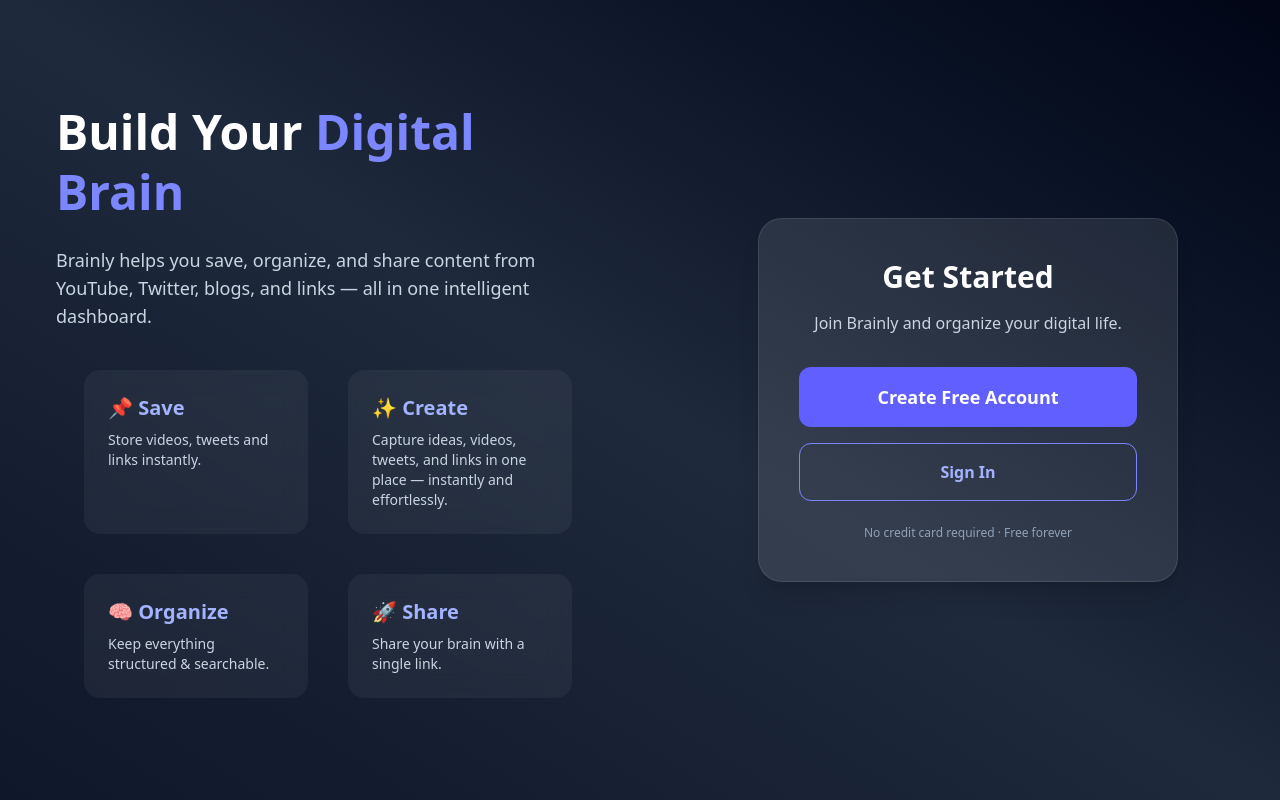
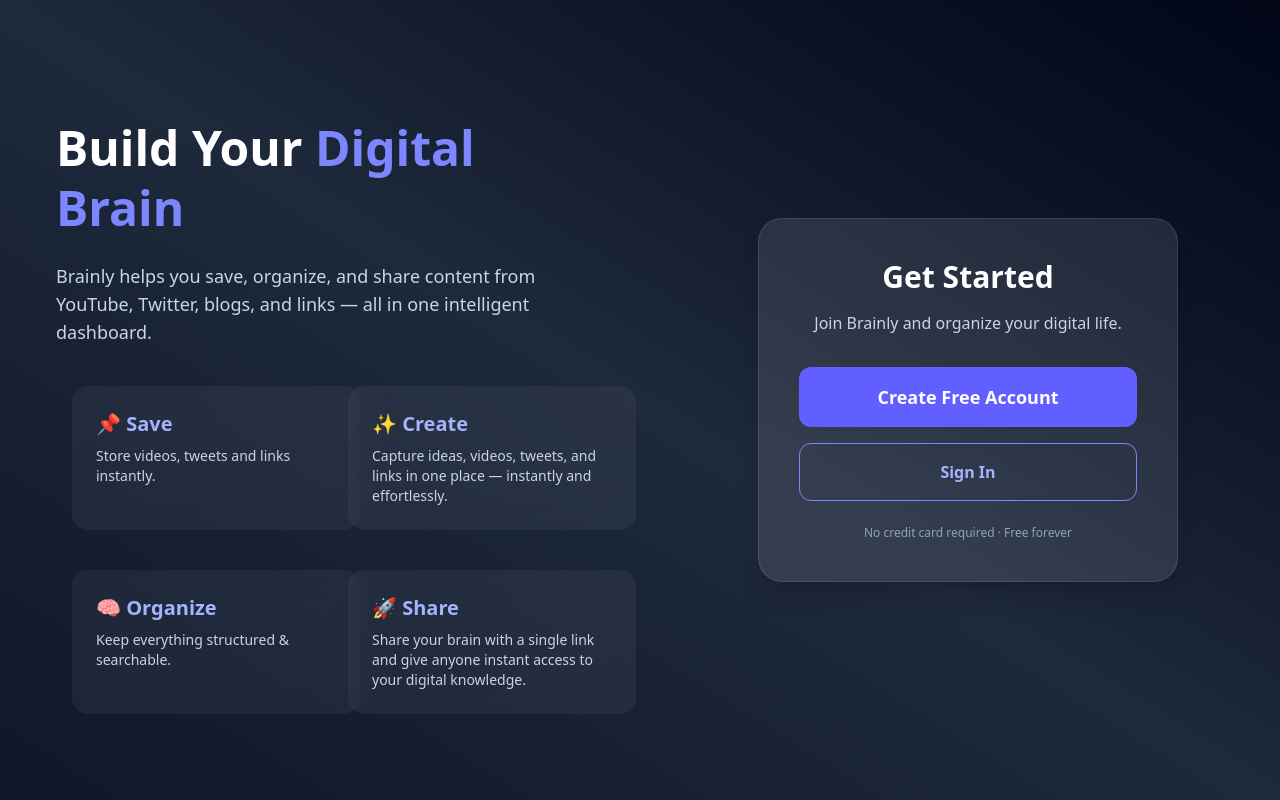
Before and after one commit to krishnagupta110094/brainly-frontend, a React (Vite) app: page / in a window 1280 px wide. Built offline with nearby package versions, Linux system fonts and the light colour scheme.

Commit message:
update home ui

```diff
--- a/src/pages/Home.tsx
+++ b/src/pages/Home.tsx
@@ -6,7 +6,7 @@
   return (
     <div className="min-h-screen  flex flex-col lg:flex-row bg-gradient-to-tr from-[#0f172a] via-[#1e293b] to-[#020617] text-white">
       {/* LEFT SECTION */}
-      <div className="flex-1 flex flex-col justify-center px-6 md:px-10 lg:px-14">
+      <div className="flex-1 flex flex-col justify-center px-6 md:px-10 lg:px-14 mt-8">
         <h1 className="text-4xl md:text-5xl font-extrabold leading-tight">
           Build Your <span className="text-indigo-400">Digital Brain</span>
         </h1>
@@ -16,14 +16,14 @@
           Twitter, blogs, and links — all in one intelligent dashboard.
         </p>
 
-        <div className="mt-10 grid grid-cols-1 px-4 md:grid-cols-2  gap-10 mx-auto max-w-3xl">
-          <div className="backdrop-blur-md bg-white/5 p-6 rounded-2xl w-56">
+        <div className="mt-10 grid grid-cols-1 px-4 [@media(min-width:700px)]:grid-cols-2 gap-10 mx-auto max-w-3xl">
+          <div className="backdrop-blur-md bg-white/5 p-6 rounded-2xl w-72">
             <h3 className="text-xl font-semibold text-indigo-300">📌 Save</h3>
             <p className="text-sm text-slate-300 mt-2">
               Store videos, tweets and links instantly.
             </p>
           </div>
-          <div className="backdrop-blur-md bg-white/5 p-6 rounded-2xl w-56">
+          <div className="backdrop-blur-md bg-white/5 p-6 rounded-2xl w-72">
             <h3 className="text-xl font-semibold text-indigo-300">✨ Create</h3>
             <p className="text-sm text-slate-300 mt-2">
               Capture ideas, videos, tweets, and links in one place — instantly
@@ -31,7 +31,7 @@
             </p>
           </div>
 
-          <div className="backdrop-blur-md bg-white/5 p-6 rounded-2xl w-56">
+          <div className="backdrop-blur-md bg-white/5 p-6 rounded-2xl w-72">
             <h3 className="text-xl font-semibold text-indigo-300">
               🧠 Organize
             </h3>
@@ -40,10 +40,11 @@
             </p>
           </div>
 
-          <div className="backdrop-blur-md bg-white/5 p-6 rounded-2xl w-56">
+          <div className="backdrop-blur-md bg-white/5 p-6 rounded-2xl w-72">
             <h3 className="text-xl font-semibold text-indigo-300">🚀 Share</h3>
             <p className="text-sm text-slate-300 mt-2">
-              Share your brain with a single link.
+              Share your brain with a single link and give anyone instant access
+              to your digital knowledge.
             </p>
           </div>
         </div>
```
